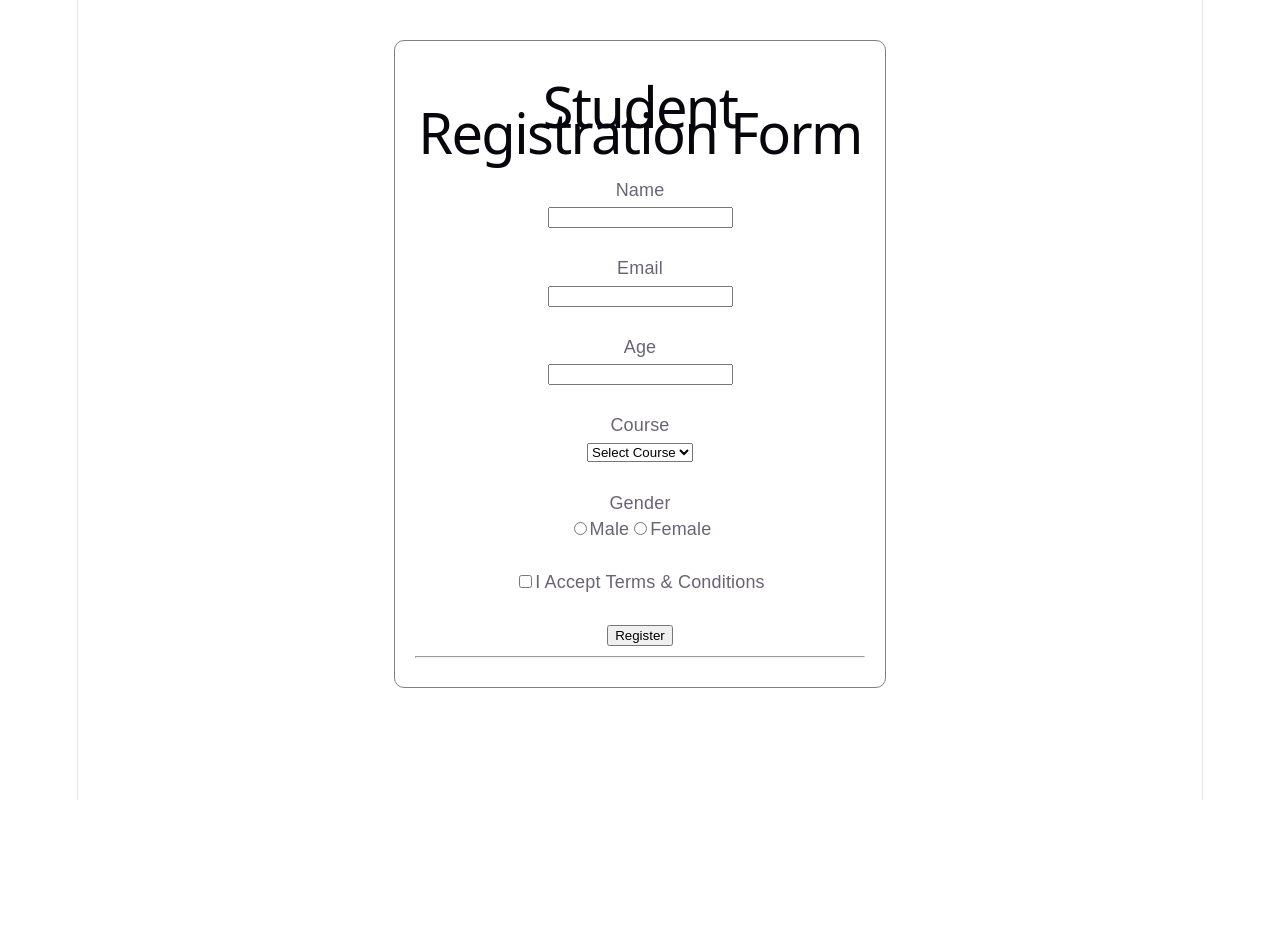
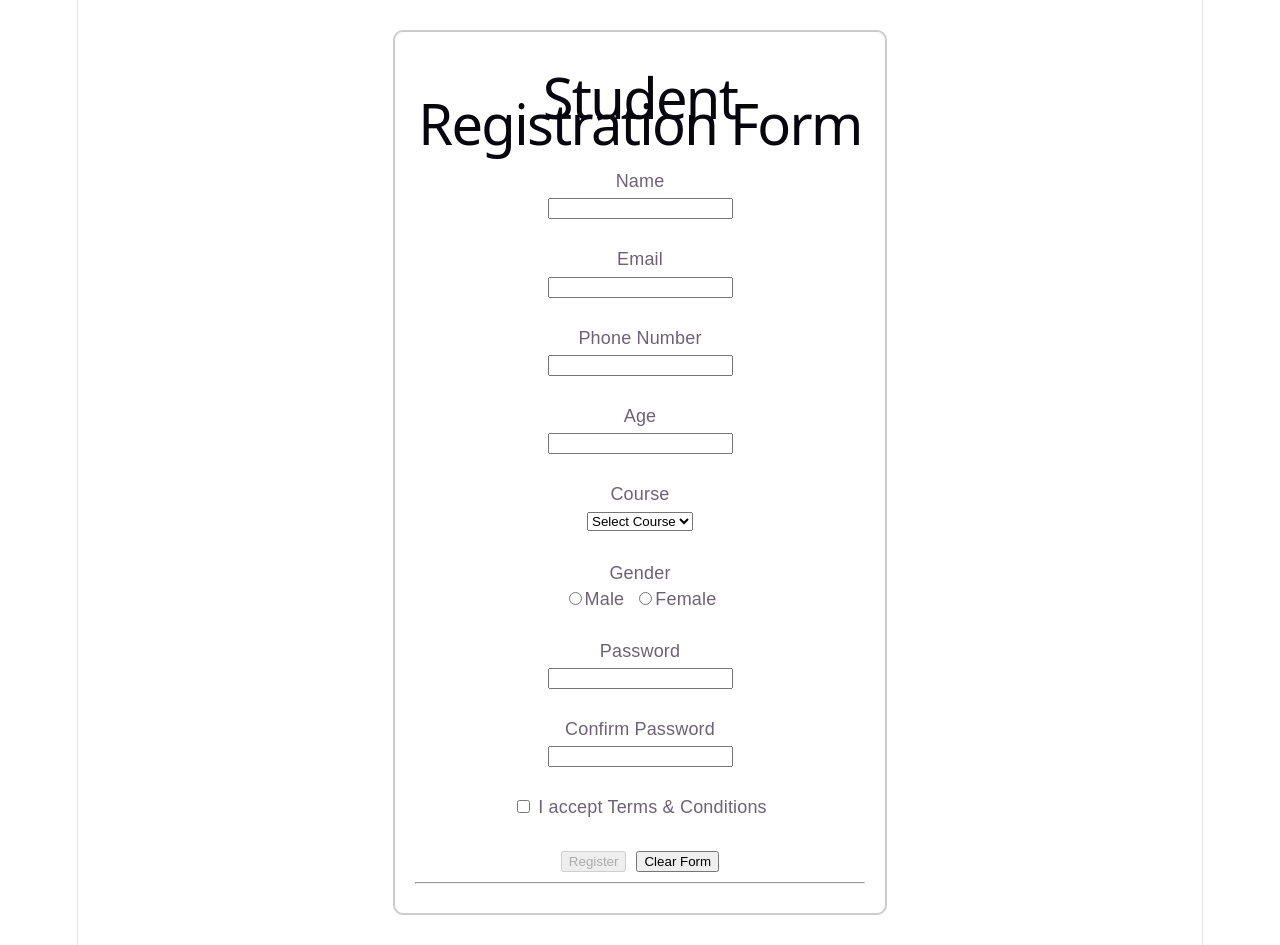
Before and after one commit to developerkrish121/react-learning-journey, a React (Vite) app in the folder react-learning/: page / in a window 1280 px wide. Before the commit the page ends 800 px from the top, so only its background shows below. Built offline with nearby package versions, Linux system fonts and the light colour scheme.

Commit message:
Day 4: Student Registration Form with Controlled Components and Validation

```diff
--- a/react-learning/src/App.jsx
+++ b/react-learning/src/App.jsx
@@ -1,26 +1,27 @@
 import { useState } from "react";
 
 function App() {
-  // -----------------------
+  // ----------------------------
   // Form State
-  // -----------------------
-  const [formData, setFormData] = useState({
+  // ----------------------------
+  const initialForm = {
     name: "",
     email: "",
+    phone: "",
     age: "",
     course: "",
     gender: "",
+    password: "",
+    confirmPassword: "",
     terms: false,
-  });
+  };
 
-  // -----------------------
-  // Submitted Data
-  // -----------------------
+  const [formData, setFormData] = useState(initialForm);
   const [submittedData, setSubmittedData] = useState(null);
 
-  // -----------------------
+  // ----------------------------
   // Handle Input Change
-  // -----------------------
+  // ----------------------------
   const handleChange = (e) => {
     const { name, value, type, checked } = e.target;
 
@@ -30,60 +31,80 @@ function App() {
     });
   };
 
-  // -----------------------
-  // Submit Form
-  // -----------------------
+  // ----------------------------
+  // Clear Form
+  // ----------------------------
+  const clearForm = () => {
+    setFormData(initialForm);
+  };
+
+  // ----------------------------
+  // Handle Submit
+  // ----------------------------
   const handleSubmit = (e) => {
     e.preventDefault();
 
+    // Empty Field Validation
     if (
       formData.name === "" ||
       formData.email === "" ||
+      formData.phone === "" ||
       formData.age === "" ||
       formData.course === "" ||
-      formData.gender === ""
+      formData.gender === "" ||
+      formData.password === "" ||
+      formData.confirmPassword === ""
     ) {
       alert("Please fill all fields.");
       return;
     }
 
+    // Age Validation
+    if (Number(formData.age) < 18) {
+      alert("Age must be at least 18.");
+      return;
+    }
+
+    // Password Validation
+    if (formData.password !== formData.confirmPassword) {
+      alert("Passwords do not match.");
+      return;
+    }
+
+    // Terms Validation
     if (!formData.terms) {
       alert("Please accept Terms & Conditions.");
       return;
     }
 
+    // Store Submitted Data
     setSubmittedData(formData);
 
     alert("Registration Successful!");
 
-    setFormData({
-      name: "",
-      email: "",
-      age: "",
-      course: "",
-      gender: "",
-      terms: false,
-    });
+    // Reset Form
+    setFormData(initialForm);
   };
 
   return (
     <div
       style={{
         width: "450px",
-        margin: "40px auto",
+        margin: "30px auto",
         padding: "20px",
-        border: "1px solid gray",
+        border: "2px solid #ccc",
         borderRadius: "10px",
         fontFamily: "Arial",
       }}
     >
-      <h1>Student Registration Form</h1>
+      <h1 style={{ textAlign: "center" }}>
+        Student Registration Form
+      </h1>
 
       <form onSubmit={handleSubmit}>
-
+        {/* Name */}
         <label>Name</label>
         <br />
-
         <input
           type="text"
           name="name"
@@ -91,11 +112,12 @@ function App() {
           onChange={handleChange}
         />
 
-        <br /><br />
+        <br />
+        <br />
 
+        {/* Email */}
         <label>Email</label>
         <br />
-
         <input
           type="email"
           name="email"
@@ -103,11 +125,25 @@ function App() {
           onChange={handleChange}
         />
 
-        <br /><br />
+        <br />
+        <br />
 
+        {/* Phone */}
+        <label>Phone Number</label>
+        <br />
+        <input
+          type="tel"
+          name="phone"
+          value={formData.phone}
+          onChange={handleChange}
+        />
+
+        <br />
+        <br />
+
+        {/* Age */}
         <label>Age</label>
         <br />
-
         <input
           type="number"
           name="age"
@@ -115,11 +151,12 @@ function App() {
           onChange={handleChange}
         />
 
-        <br /><br />
+        <br />
+        <br />
 
+        {/* Course */}
         <label>Course</label>
         <br />
-
         <select
           name="course"
           value={formData.course}
@@ -129,13 +166,14 @@ function App() {
           <option value="React">React</option>
           <option value="Java">Java</option>
           <option value="Python">Python</option>
-          <option value="MERN">MERN Stack</option>
+          <option value="MERN Stack">MERN Stack</option>
         </select>
 
-        <br /><br />
+        <br />
+        <br />
 
+        {/* Gender */}
         <label>Gender</label>
-
         <br />
 
         <input
@@ -153,11 +191,40 @@ function App() {
           value="Female"
           checked={formData.gender === "Female"}
           onChange={handleChange}
+          style={{ marginLeft: "15px" }}
         />
         Female
 
-        <br /><br />
+        <br />
+        <br />
 
+        {/* Password */}
+        <label>Password</label>
+        <br />
+        <input
+          type="password"
+          name="password"
+          value={formData.password}
+          onChange={handleChange}
+        />
+
+        <br />
+        <br />
+
+        {/* Confirm Password */}
+        <label>Confirm Password</label>
+        <br />
+        <input
+          type="password"
+          name="confirmPassword"
+          value={formData.confirmPassword}
+          onChange={handleChange}
+        />
+
+        <br />
+        <br />
+
+        {/* Terms */}
         <input
           type="checkbox"
           name="terms"
@@ -165,30 +232,60 @@ function App() {
           onChange={handleChange}
         />
 
-        I Accept Terms & Conditions
+        <label style={{ marginLeft: "5px" }}>
+          I accept Terms & Conditions
+        </label>
 
-        <br /><br />
+        <br />
+        <br />
 
-        <button type="submit">
+        {/* Buttons */}
+        <button
+          type="submit"
+          disabled={!formData.terms}
+        >
           Register
+        </button>
+
+        <button
+          type="button"
+          onClick={clearForm}
+          style={{ marginLeft: "10px" }}
+        >
+          Clear Form
         </button>
       </form>
 
       <hr />
 
+      {/* Submitted Data */}
       {submittedData && (
         <>
           <h2>Submitted Details</h2>
 
-          <p><strong>Name:</strong> {submittedData.name}</p>
+          <p>
+            <strong>Name:</strong> {submittedData.name}
+          </p>
 
-          <p><strong>Email:</strong> {submittedData.email}</p>
+          <p>
+            <strong>Email:</strong> {submittedData.email}
+          </p>
 
-          <p><strong>Age:</strong> {submittedData.age}</p>
+          <p>
+            <strong>Phone:</strong> {submittedData.phone}
+          </p>
 
-          <p><strong>Course:</strong> {submittedData.course}</p>
+          <p>
+            <strong>Age:</strong> {submittedData.age}
+          </p>
 
-          <p><strong>Gender:</strong> {submittedData.gender}</p>
+          <p>
+            <strong>Course:</strong> {submittedData.course}
+          </p>
+
+          <p>
+            <strong>Gender:</strong> {submittedData.gender}
+          </p>
         </>
       )}
     </div>
```
